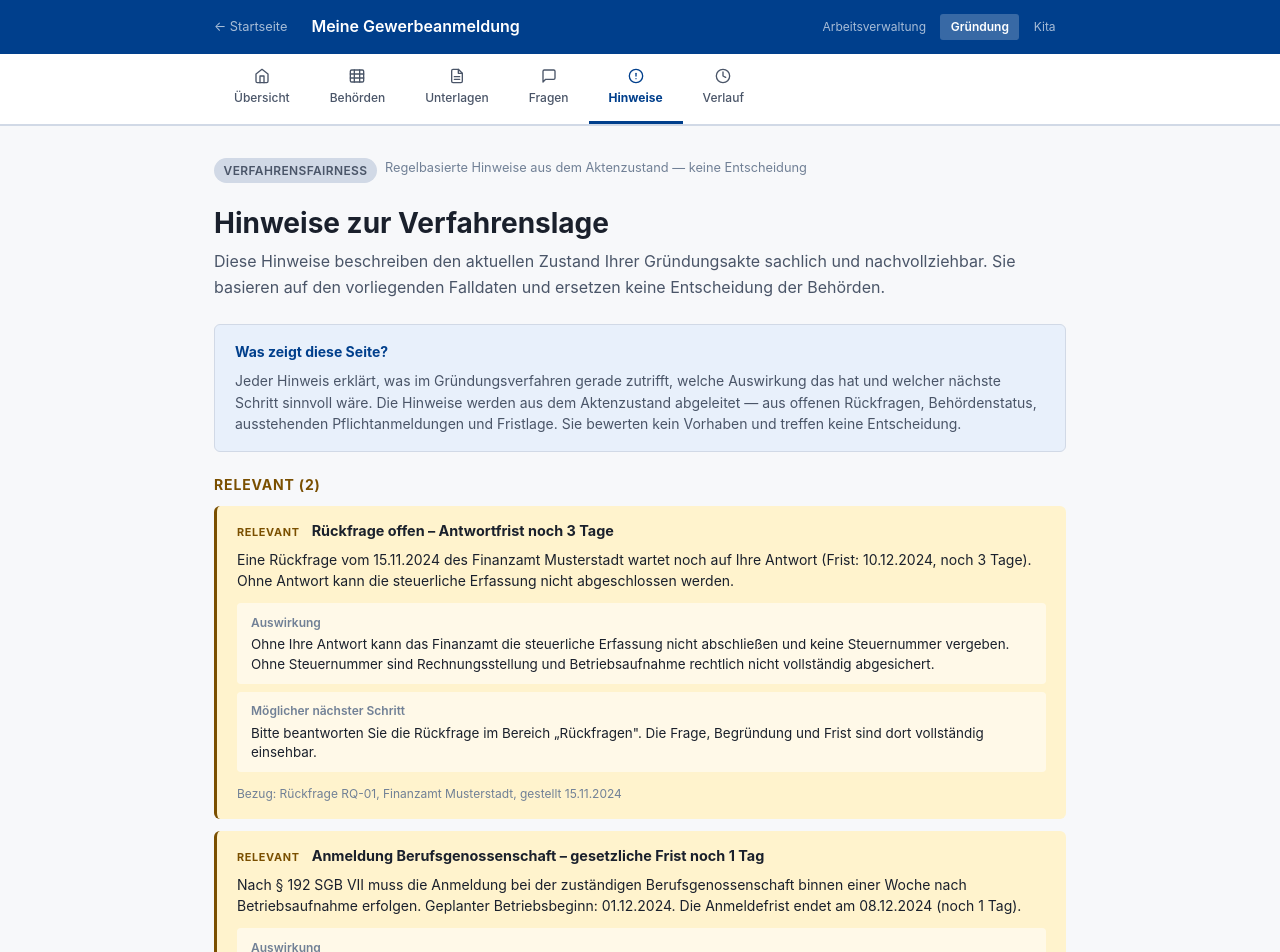
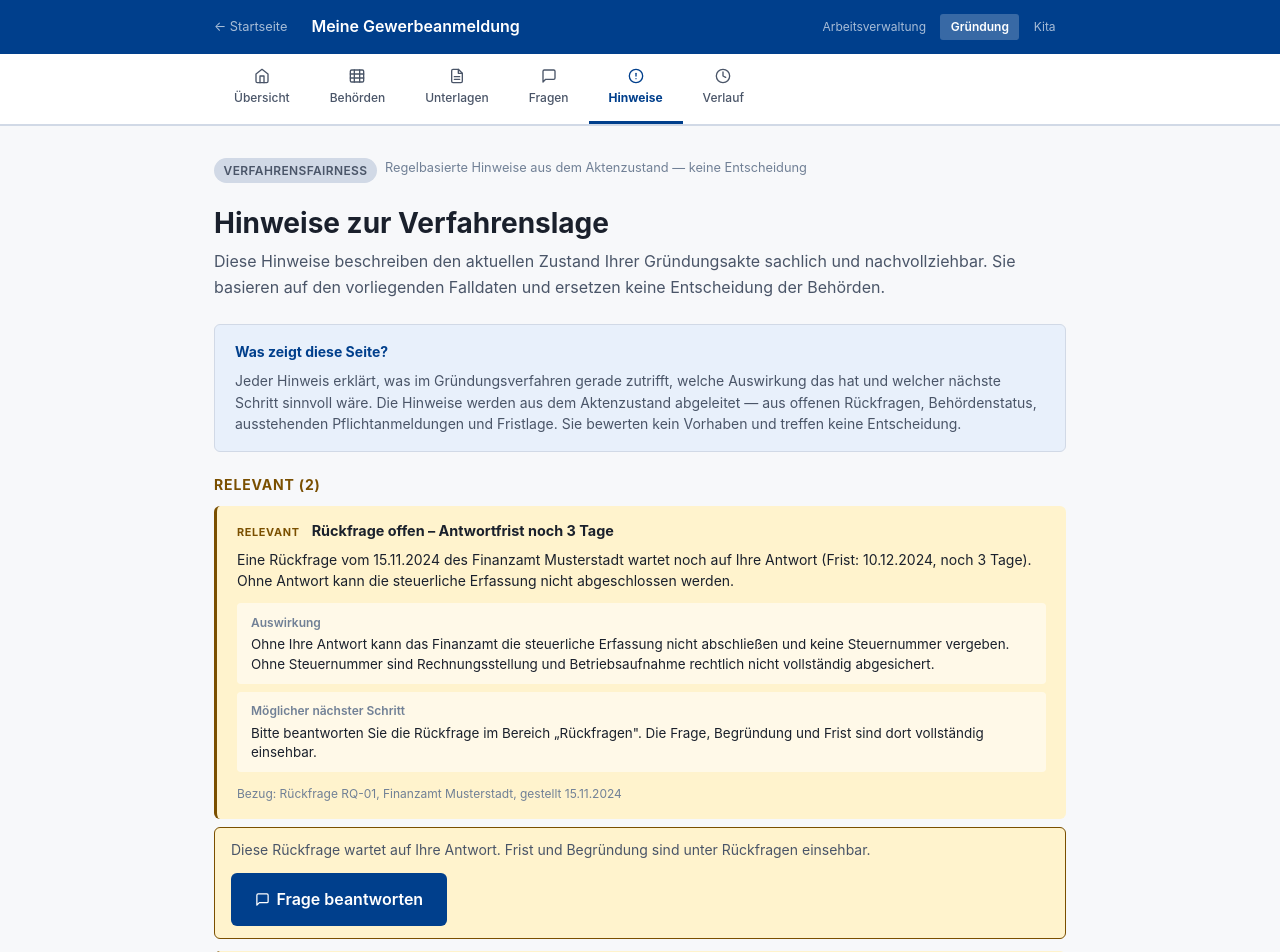
Before and after one commit to d0npedro/open-state, a Next.js app in the folder demo/: page /gruendung/hinweise in a window 1280 px wide. Shown: the top 952 px of the page. Built offline with nearby package versions, Linux system fonts and the light colour scheme.

Commit message:
feat(ug): CTA Frage beantworten aus RELEVANT-Hinweis
Hinweise: direkter Link zur Rückfrage-Karte (#rq-{id}) bei offenem
Frist-Signal; E2E deckt CTA, Navigation und Verschwinden nach Antwort ab.

```diff
--- a/demo/app/gruendung/hinweise/page.tsx
+++ b/demo/app/gruendung/hinweise/page.tsx
@@ -1,12 +1,25 @@
 'use client';
 
+import Link from 'next/link';
 import { useGruendungState } from '@/context/GruendungStateContext';
 import { berechneFairnessSignaleGruendung } from '@/lib/fairness/gruendung-rules';
 import { demoGruendungsAkte } from '@/data/mockGruendungsfall';
 import { FairnessPanel } from '@/components/fairness/FairnessPanel';
+import { Icon } from '@/components/Icon';
+import type { FairnessSignal } from '@/types/fairness';
 
 /** Initiale Signale aus dem unveränderten Mock – Vergleichsbasis für Reaktions-Banner */
 const INITIAL_SIGNALE = berechneFairnessSignaleGruendung(demoGruendungsAkte);
+
+/**
+ * Extrahiert die Rückfrage-ID aus einem UG-Frist-Signal
+ * (Signal-ID: `UG-RQ-{rqId}-FRIST`).
+ */
+function rueckfrageIdAusSignal(signal: FairnessSignal): string | null {
+  if (signal.typ !== 'UG_RUECKFRAGE_OFFEN_FRIST_RELEVANT') return null;
+  const match = signal.id.match(/^UG-RQ-(.+)-FRIST$/);
+  return match?.[1] ?? null;
+}
 
 export default function GruendungHinweisePage() {
   const { akte } = useGruendungState();
@@ -83,7 +96,50 @@ export default function GruendungHinweisePage() {
               <h2 style={{ fontSize: '0.875rem', fontWeight: 700, textTransform: 'uppercase', letterSpacing: '0.06em', color: 'var(--color-warning)', marginBottom: '0.75rem' }}>
                 Relevant ({relevant.length})
               </h2>
-              <FairnessPanel signale={relevant} />
+              <div style={{ display: 'flex', flexDirection: 'column', gap: '0.75rem' }}>
+                {relevant.map(sig => {
+                  const rqId = rueckfrageIdAusSignal(sig);
+                  const rqNochOffen = rqId
+                    ? akte.rueckfragen.some(r => r.id === rqId && !r.beantwortet)
+                    : false;
+                  return (
+                    <div key={sig.id} data-testid={`hinweise-relevant-${sig.id}`}>
+                      <FairnessPanel signale={[sig]} />
+                      {rqId && rqNochOffen && (
+                        <div
+                          style={{
+                            marginTop: '0.5rem',
+                            display: 'flex',
+                            flexWrap: 'wrap',
+                            alignItems: 'center',
+                            justifyContent: 'space-between',
+                            gap: '0.75rem',
+                            padding: '0.75rem 1rem',
+                            background: 'var(--color-warning-light)',
+                            border: '1px solid var(--color-warning)',
+                            borderRadius: 'var(--radius)',
+                          }}
+                          data-testid={`hinweise-rq-cta-wrap-${rqId}`}
+                        >
+                          <p style={{ margin: 0, fontSize: '0.875rem', lineHeight: 1.45 }}>
+                            Diese Rückfrage wartet auf Ihre Antwort. Frist und Begründung sind unter Rückfragen einsehbar.
+                          </p>
+                          <Link
+                            href={`/gruendung/rueckfragen#rq-${rqId}`}
+                            className="btn btn-primary"
+                            style={{ display: 'inline-flex', alignItems: 'center', gap: '0.4rem', flexShrink: 0 }}
+                            data-testid={`hinweise-rq-cta-${rqId}`}
+                            aria-label={`Rückfrage ${rqId} beantworten`}
+                          >
+                            <Icon name="chat" size={15} />
+                            Frage beantworten
+                          </Link>
+                        </div>
+                      )}
+                    </div>
+                  );
+                })}
+              </div>
             </section>
           )}
           {hinweis.length > 0 && (
```
Also changed, not shown: 2 other files (tests, documents, lock files or other folders).
